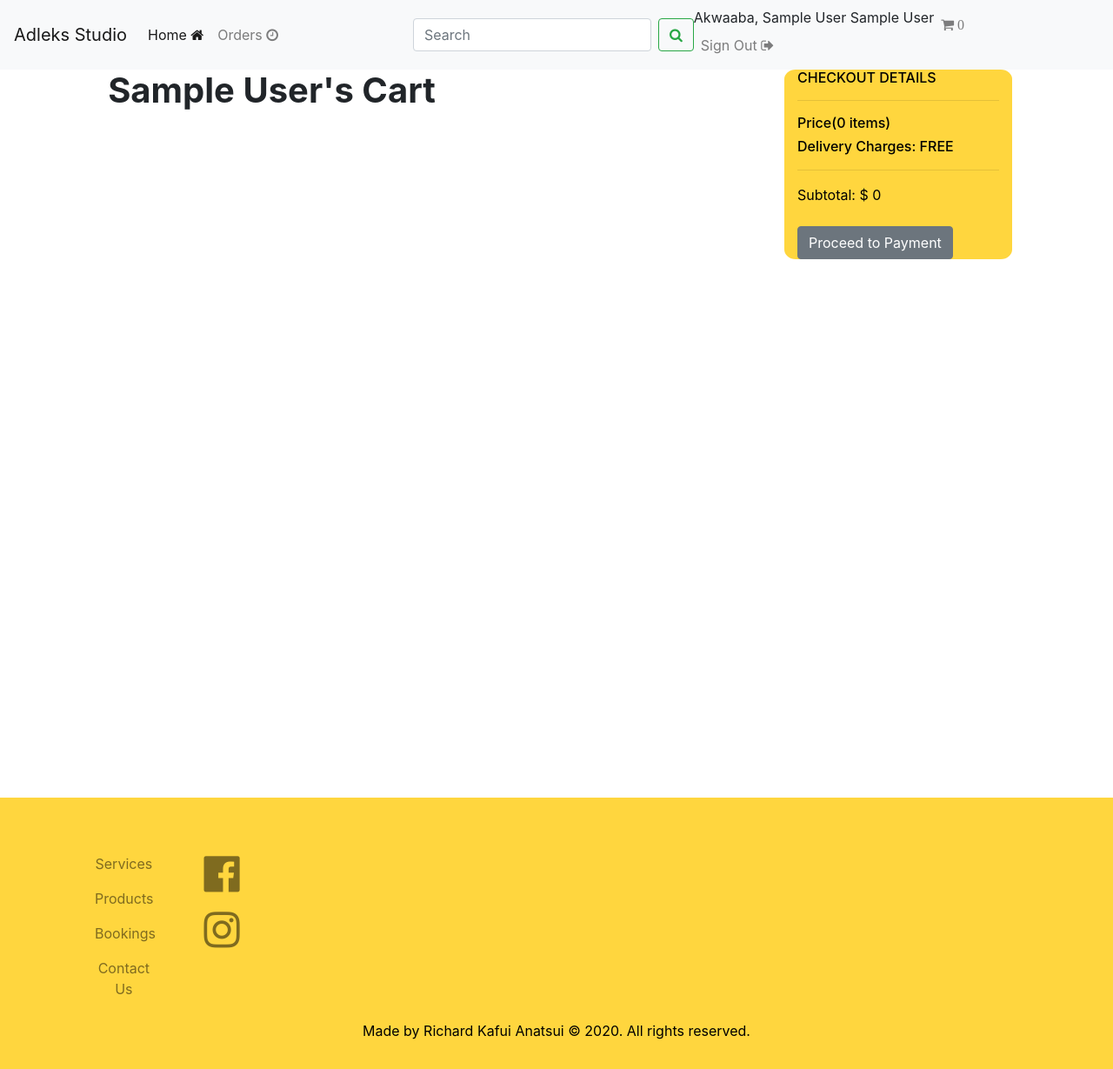
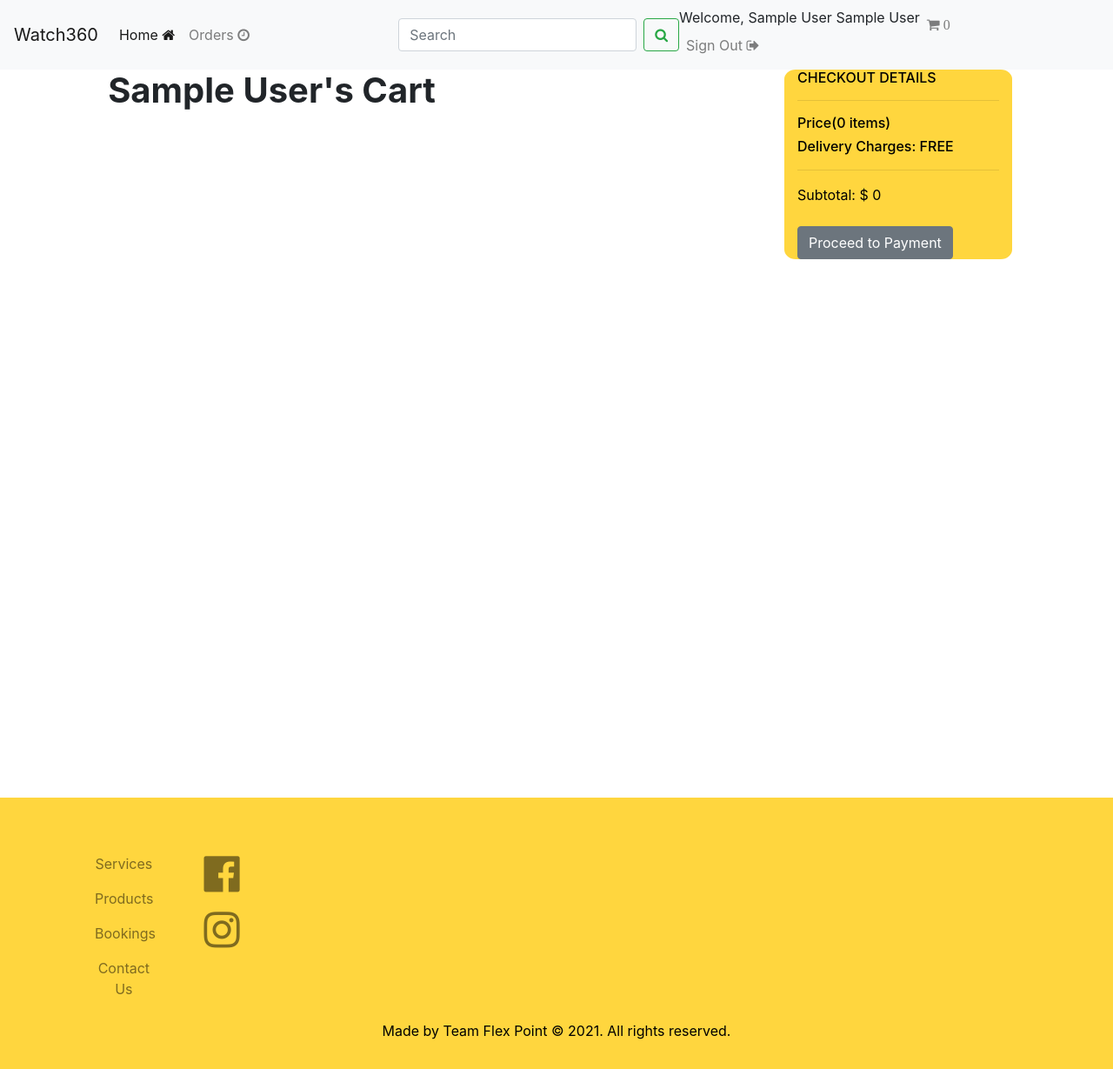
Before and after one commit to seyramfoli/Final-Exams, a PHP site: page /checkout.php in a window 1280 px wide. Shown: the whole page at 87% size. Run offline with PHP 8.4, Linux system fonts and the light colour scheme; the visitor is signed in with stand-in values (Sample User, id 1).

Commit message:
Update checkout.php

```diff
--- a/checkout.php
+++ b/checkout.php
@@ -8,7 +8,7 @@
 <head>
     <meta charset="UTF-8">
     <meta name="viewport" content="width=device-width, initial-scale=1.0">
-    <title>Adleks Studio</title>
+    <title>Watch360</title>
     <link rel="stylesheet" href="bootstrap.min.css">
     <link rel="stylesheet" href="index.css">
     <link rel="stylesheet" href="checkout.css">
@@ -16,7 +16,7 @@
 </head>
 <body>
     <nav class="navbar navbar-expand-lg navbar-light bg-light justify-content-between ">
-    <a class="navbar-brand" href="index.php">Adleks Studio</a>
+    <a class="navbar-brand" href="index.php">Watch360</a>
     <button class="navbar-toggler" type="button" data-toggle="collapse" data-target="#navbarSupportedContent" aria-controls="navbarSupportedContent" aria-expanded="false" aria-label="Toggle navigation">
         <span class="navbar-toggler-icon"></span>
     </button>
@@ -39,7 +39,7 @@
             <!-- <a class="nav-link" href="signIn.php"> -->
             <?php
 					if(isset($_SESSION['sessionFname'])&&isset($_SESSION['sessionLname'])){
-						printf('Akwaaba, %s %s', $_SESSION['sessionFname'], $_SESSION['sessionLname']);
+						printf('Welcome, %s %s', $_SESSION['sessionFname'], $_SESSION['sessionLname']);
 						echo <<<_SIGNOUTITEM
 							<a id="sign-in" class="nav-link" href="logout.php">
 								Sign Out
@@ -268,7 +268,7 @@
 
             </div>
             <div class="credits text-center mt-2">
-                <p>Made by Richard Kafui Anatsui &copy; 2020. All rights reserved.</p>
+                <p>Made by Team Flex Point &copy; 2021. All rights reserved.</p>
             </div>
         </div>
     </footer>
```
